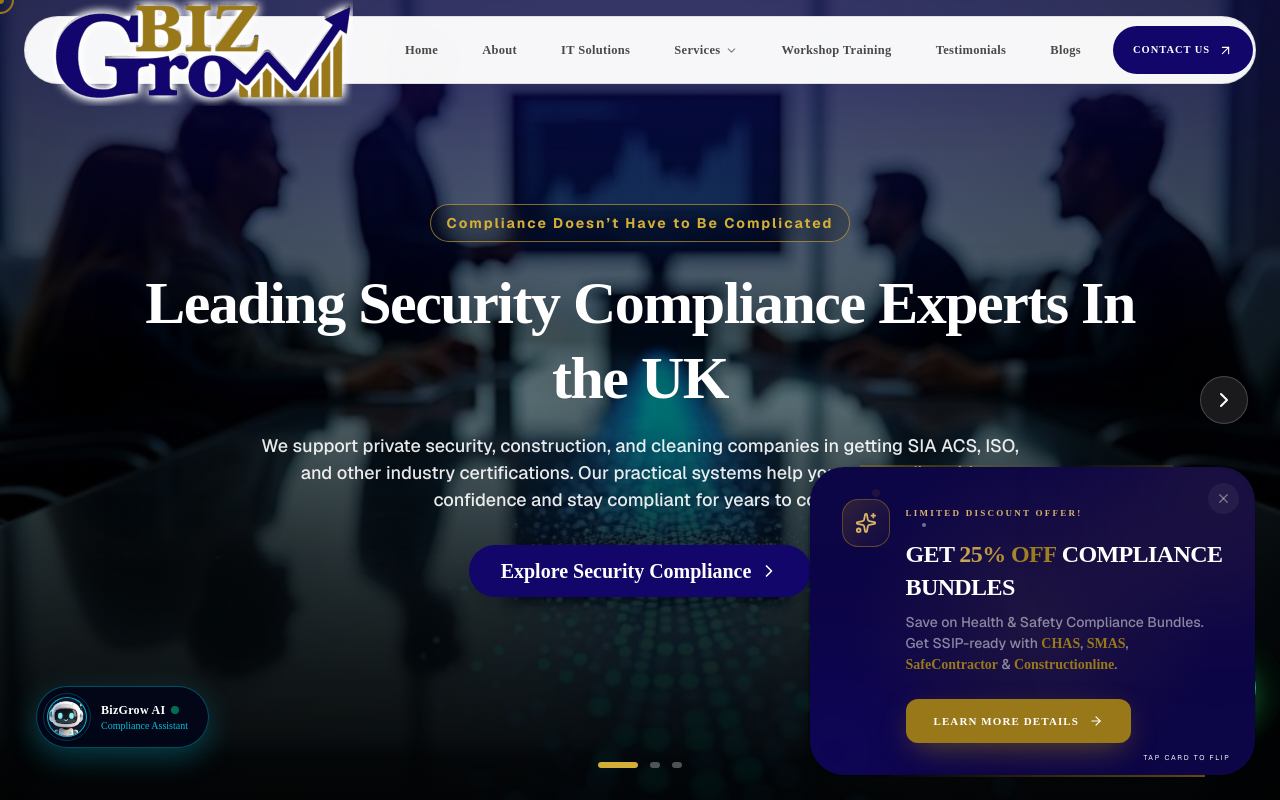
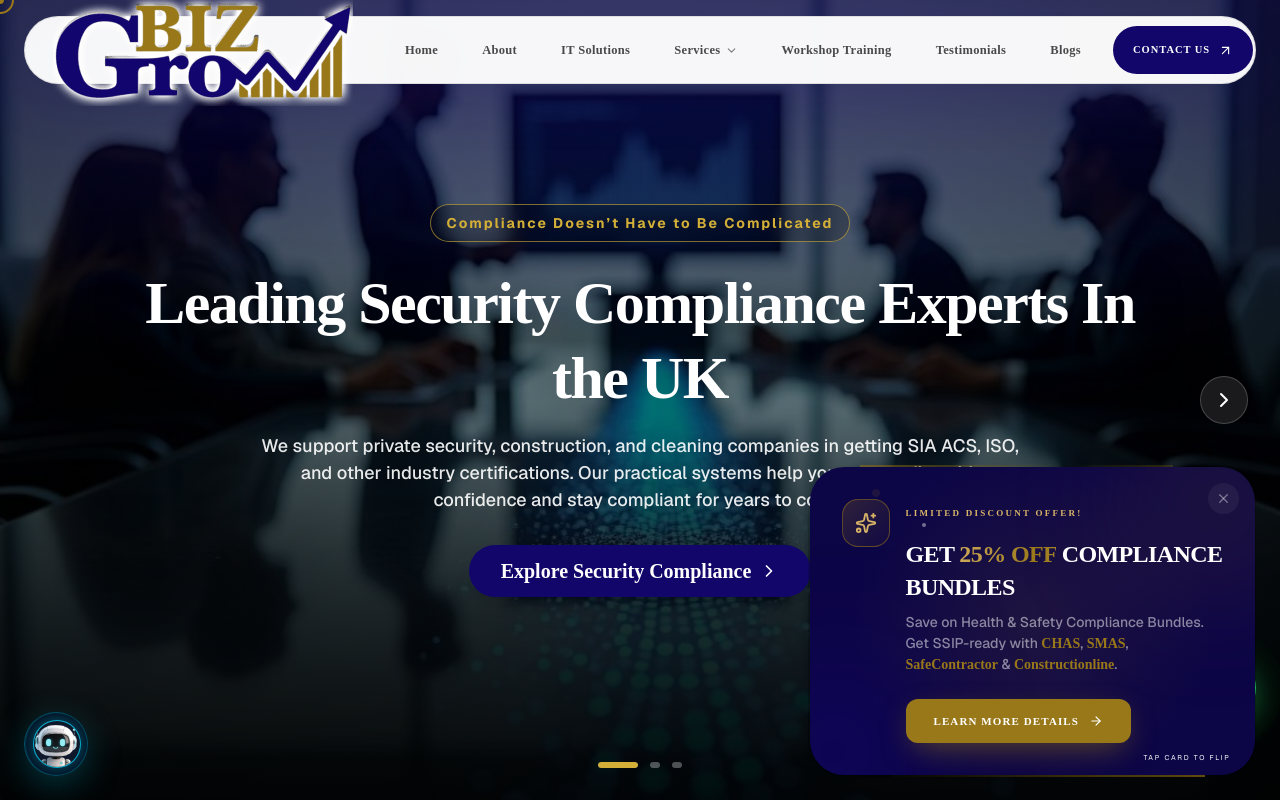
Before and after one commit to bizgrowholdings50-ctrl/Bizgrow-Holdings, a Next.js app: page / in a window 1280 px wide. Shown: the top 800 px of the page. Built offline with nearby package versions, Linux system fonts and the light colour scheme.

Commit message:
Add a animation or outer widget

```diff
--- a/components/BizGrowAssistant.jsx
+++ b/components/BizGrowAssistant.jsx
@@ -668,31 +668,35 @@ export default function BizGrowAssistant() {
               speakText(welcomeText, 0);
             }
           }}
-          className="fixed bottom-13 left-9 z-50 bg-slate-950/90 hover:bg-slate-900 text-white p-2.5 pr-5 rounded-full shadow-[0_10px_30px_rgba(6,182,212,0.3)] flex items-center gap-3.5 transition-all duration-300 transform hover:scale-105 font-medium cursor-pointer border border-cyan-500/40 hover:border-cyan-400 backdrop-blur-2xl group"
+          className="group fixed bottom-6 left-6 z-50 h-16 w-16 hover:w-[190px] rounded-full bg-slate-950/95 text-white border border-cyan-500/40 hover:border-cyan-400 shadow-[0_10px_35px_rgba(6,182,212,0.28)] backdrop-blur-2xl flex items-center overflow-hidden transition-[width,border-color,box-shadow] duration-500 ease-[cubic-bezier(0.22,1,0.36,1)] cursor-pointer"
+          aria-label="Open BizGrow AI Assistant"
         >
-          {/* Avatar Container with Sound Wave / Pulse Effect */}
-          <div className="relative w-10 h-10 rounded-full flex items-center justify-center shrink-0">
-            {/* Outer Sound Wave Rings */}
-            <span className="absolute inset-0 rounded-full bg-cyan-400/30 animate-ping"></span>
-            <span className="absolute -inset-1 rounded-full border border-cyan-400/50 animate-pulse"></span>
+          {/* Robot */}
+          <div className="relative w-16 h-16 shrink-0 flex items-center justify-center">
+            {/* Soft glow */}
+            <span className="absolute inset-1 rounded-full bg-cyan-400/20 blur-md opacity-70 group-hover:opacity-100 transition-opacity duration-500" />
 
-            {/* Robot Image Frame */}
-            <div className="relative w-10 h-10 rounded-full overflow-hidden border border-cyan-400/80 bg-slate-900 shadow-inner">
+            {/* Pulse ring */}
+            <span className="absolute inset-0 rounded-full border border-cyan-400/30 animate-pulse" />
+
+            {/* Robot image */}
+            <div className="relative w-12 h-12 rounded-full overflow-hidden border border-cyan-400/80 bg-slate-900 shadow-[0_0_18px_rgba(34,211,238,0.35)] transition-transform duration-500 ease-out group-hover:scale-105">
               <img
-                src="/BizGrow-Ai - Copy.png" // Yahan apni robot image ka public path dein
+                src="/BizGrow-Ai - Copy.png"
                 alt="BizGrow AI Robot"
-                className="w-full h-full object-cover group-hover:scale-110 transition-transform duration-300"
+                className="w-full h-full object-cover"
               />
             </div>
           </div>
 
-          {/* Button Label */}
-          <div className="flex flex-col text-left">
+          {/* Hover Content */}
+          <div className="flex flex-col text-left whitespace-nowrap opacity-0 -translate-x-3 group-hover:opacity-100 group-hover:translate-x-0 transition-all duration-400 ease-out pr-5">
             <span className="text-xs font-semibold tracking-wide text-white flex items-center gap-1.5">
-              BizGrow AI{" "}
-              <span className="w-2 h-2 rounded-full bg-emerald-400 animate-pulse"></span>
+              BizGrow AI
+              <span className="w-1.5 h-1.5 rounded-full bg-emerald-400 animate-pulse" />
             </span>
-            <span className="text-[10px] text-cyan-400/90 font-medium">
+
+            <span className="text-[10px] text-cyan-400/90 font-medium mt-0.5">
               Compliance Assistant
             </span>
           </div>
```
